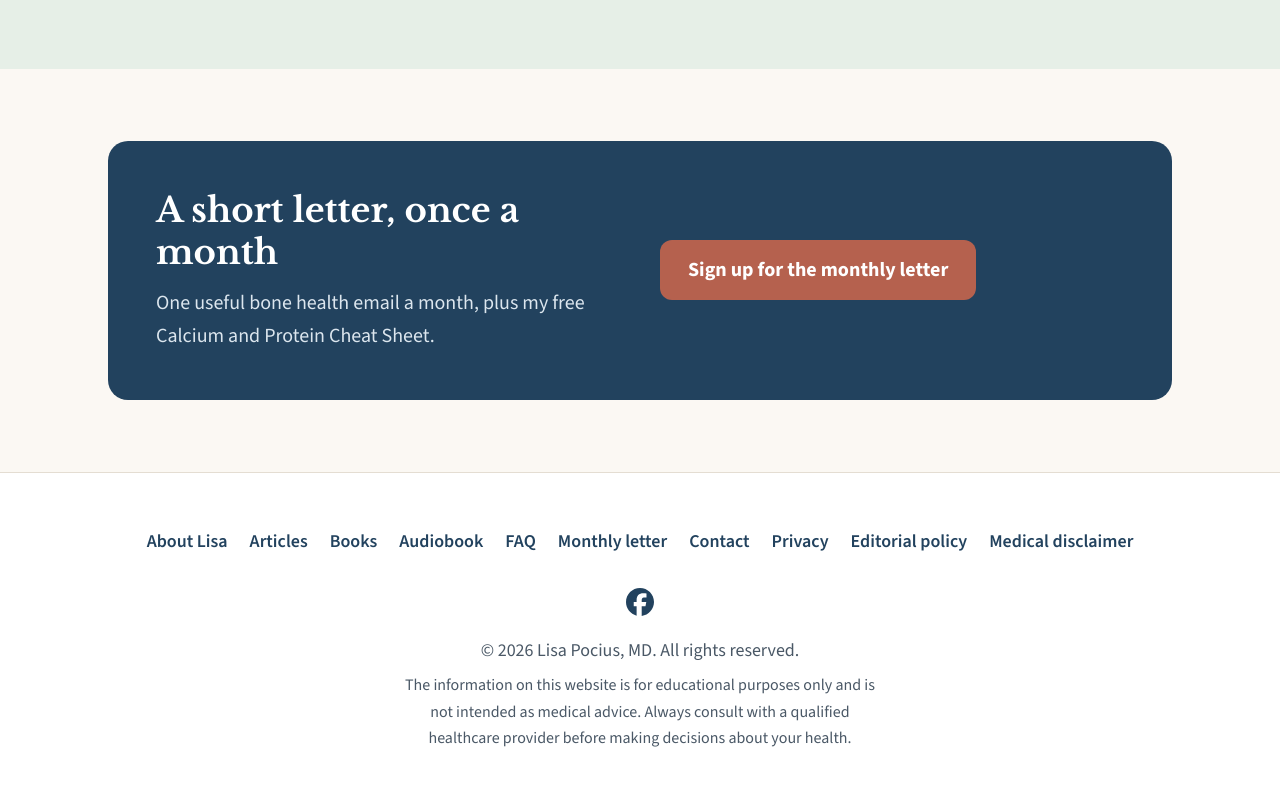
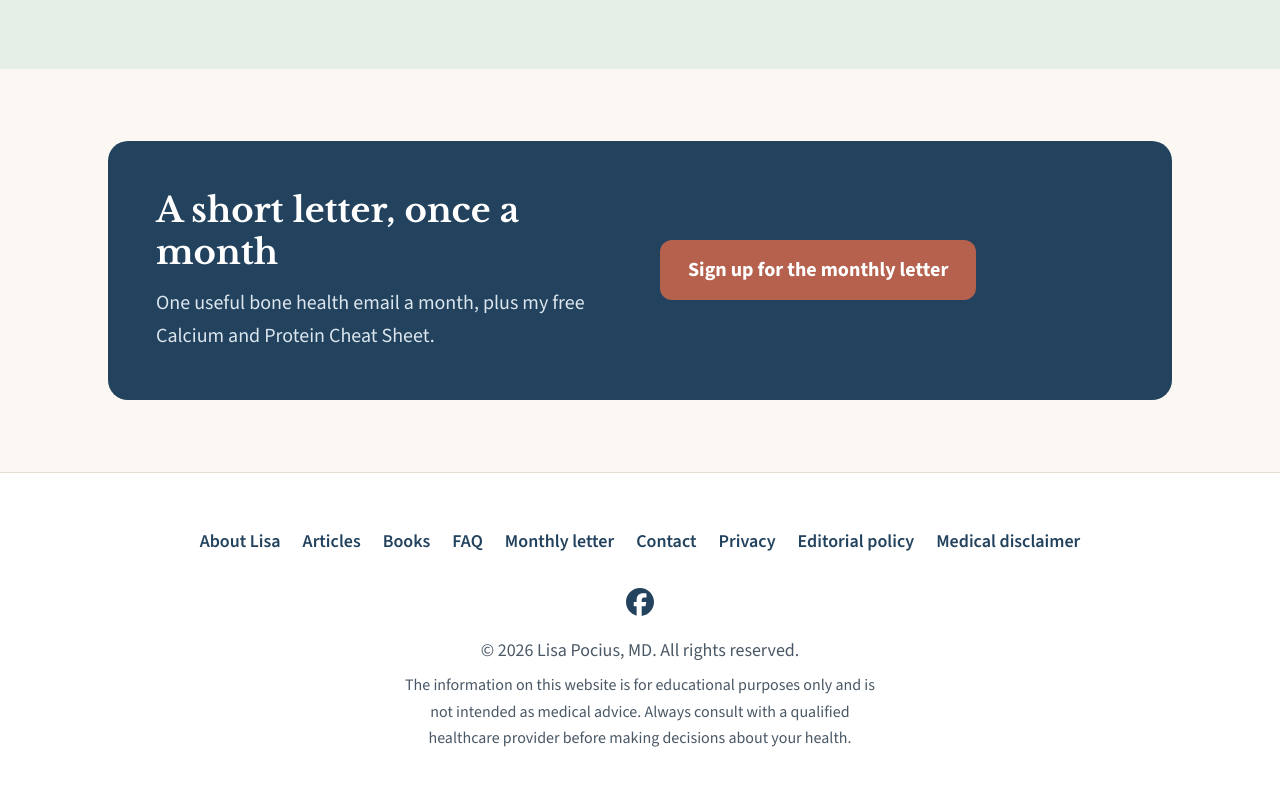
Before and after one commit to lisapocius-unbreakable/unbreakable-site, a plain HTML site: page blog/emotional-side-new-osteoporosis-diagnosis.html in a window 1280 px wide. Shown: the part 7341-8126 px from the top of the page. Drawn offline with nearby package versions, Linux system fonts and the light colour scheme.

Commit message:
Restyle new post(s) with the updated footer
Co-authored-by: Perplexity <noreply@perplexity.ai>

```diff
--- a/blog/emotional-side-new-osteoporosis-diagnosis.html
+++ b/blog/emotional-side-new-osteoporosis-diagnosis.html
@@ -158,13 +158,12 @@
     <meta name="twitter:description" content="Shock, worry, grief, and feeling suddenly older. A physician with osteoporosis on the first weeks after diagnosis, and small ways to get through them.">
     <meta name="twitter:image" content="https://mybone.health/images/blog-emotional-side-new-osteoporosis-diagnosis.png">
     <script defer src="../js/pixel-events.js?v=2"></script>
+<meta name="mbh-shelf" content="feelings">
     <!-- mbh-style-a -->
     <link rel="preconnect" href="https://fonts.googleapis.com">
     <link rel="preconnect" href="https://fonts.gstatic.com" crossorigin>
     <link href="https://fonts.googleapis.com/css2?family=Libre+Baskerville:wght@400;700&family=Source+Sans+3:wght@400;600;700&display=swap" rel="stylesheet">
     <link rel="stylesheet" href="../css/site.css?v=1">
-
-    <meta name="mbh-shelf" content="feelings">
 </head>
 <body>
 <a class="skip" href="#main">Skip to the main content</a>
@@ -279,7 +278,7 @@
 </main>
 <footer class="site-footer"><div class="wrap">
   <nav class="links" aria-label="Footer">
-    <a href="../about.html">About Lisa</a><a href="../blog/">Articles</a><a href="../books/">Books</a><a href="../listen/">Audiobook</a><a href="../faq.html">FAQ</a><a href="../index.html#newsletter">Monthly letter</a><a href="https://www.facebook.com/mybonehealth/" target="_blank" rel="noopener noreferrer">Contact</a><a href="../privacy.html">Privacy</a><a href="../editorial-policy.html">Editorial policy</a><a href="../medical-disclaimer.html">Medical disclaimer</a>
+    <a href="../about.html">About Lisa</a><a href="../blog/">Articles</a><a href="../books/">Books</a><a href="../faq.html">FAQ</a><a href="../index.html#newsletter">Monthly letter</a><a href="mailto:lisa@mybone.health">Contact</a><a href="../privacy.html">Privacy</a><a href="../editorial-policy.html">Editorial policy</a><a href="../medical-disclaimer.html">Medical disclaimer</a>
   </nav>
   <a class="fb" href="https://www.facebook.com/mybonehealth/" target="_blank" rel="noopener noreferrer" aria-label="Follow on Facebook" title="Follow on Facebook"><svg viewBox="0 0 24 24" xmlns="http://www.w3.org/2000/svg" aria-hidden="true"><path d="M9.101 23.691v-7.98H6.627v-3.667h2.474v-1.58c0-4.085 1.848-5.978 5.858-5.978.401 0 .955.042 1.468.103a8.68 8.68 0 0 1 1.141.195v3.325a8.623 8.623 0 0 0-.653-.036 26.805 26.805 0 0 0-.733-.009c-.707 0-1.259.096-1.675.309a1.686 1.686 0 0 0-.679.622c-.258.42-.374.995-.374 1.752v1.297h3.919l-.386 2.103-.287 1.564h-3.246v8.245C19.396 23.238 24 18.179 24 12.044c0-6.627-5.373-12-12-12s-12 5.373-12 12c0 5.628 3.874 10.35 9.101 11.647Z"/></svg></a>
   <p>&copy; 2026 Lisa Pocius, MD. All rights reserved.</p>
```
Also changed, not shown: blog/stem-cell-osteoporosis-study-2026.html (+1 -1 lines).
